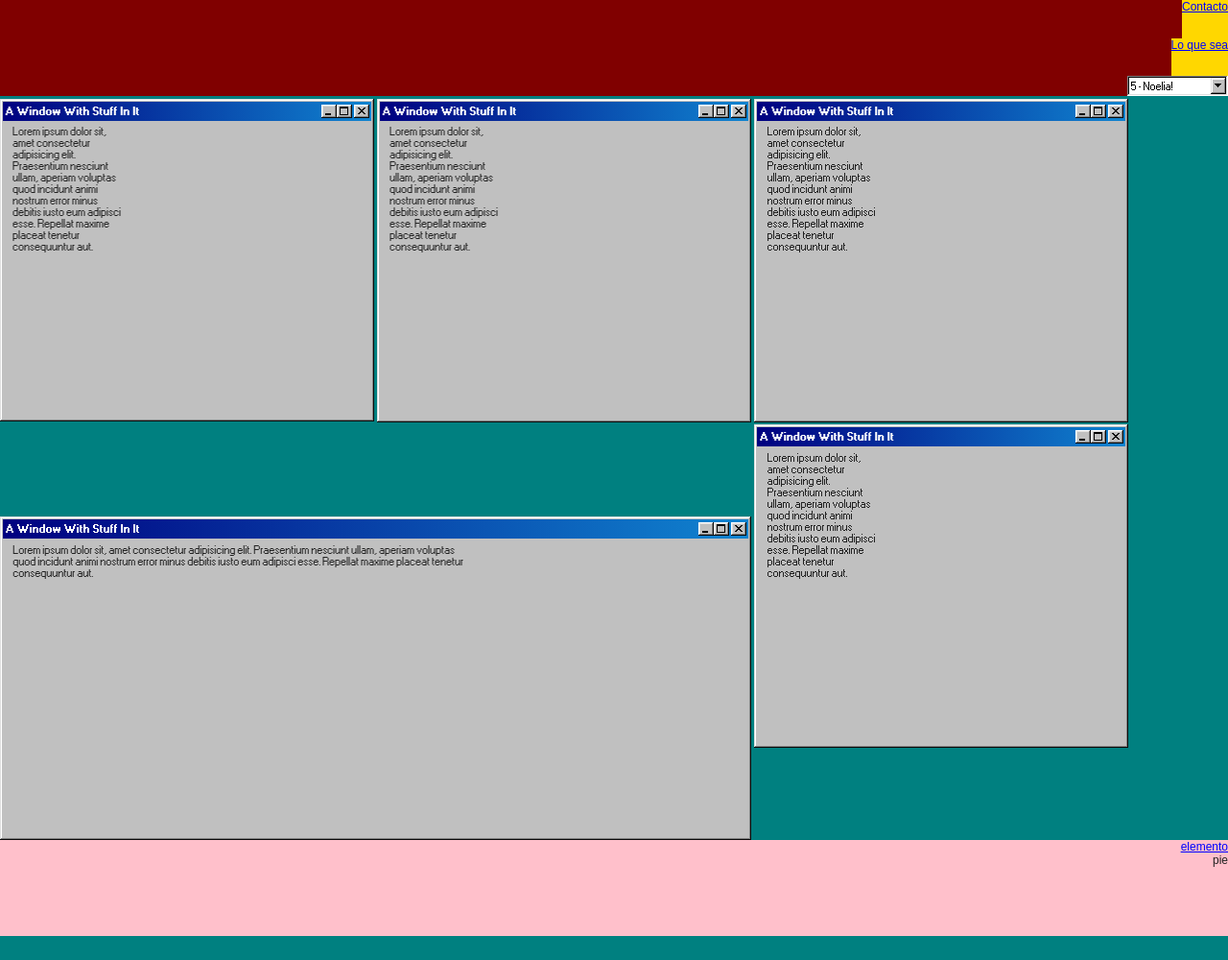
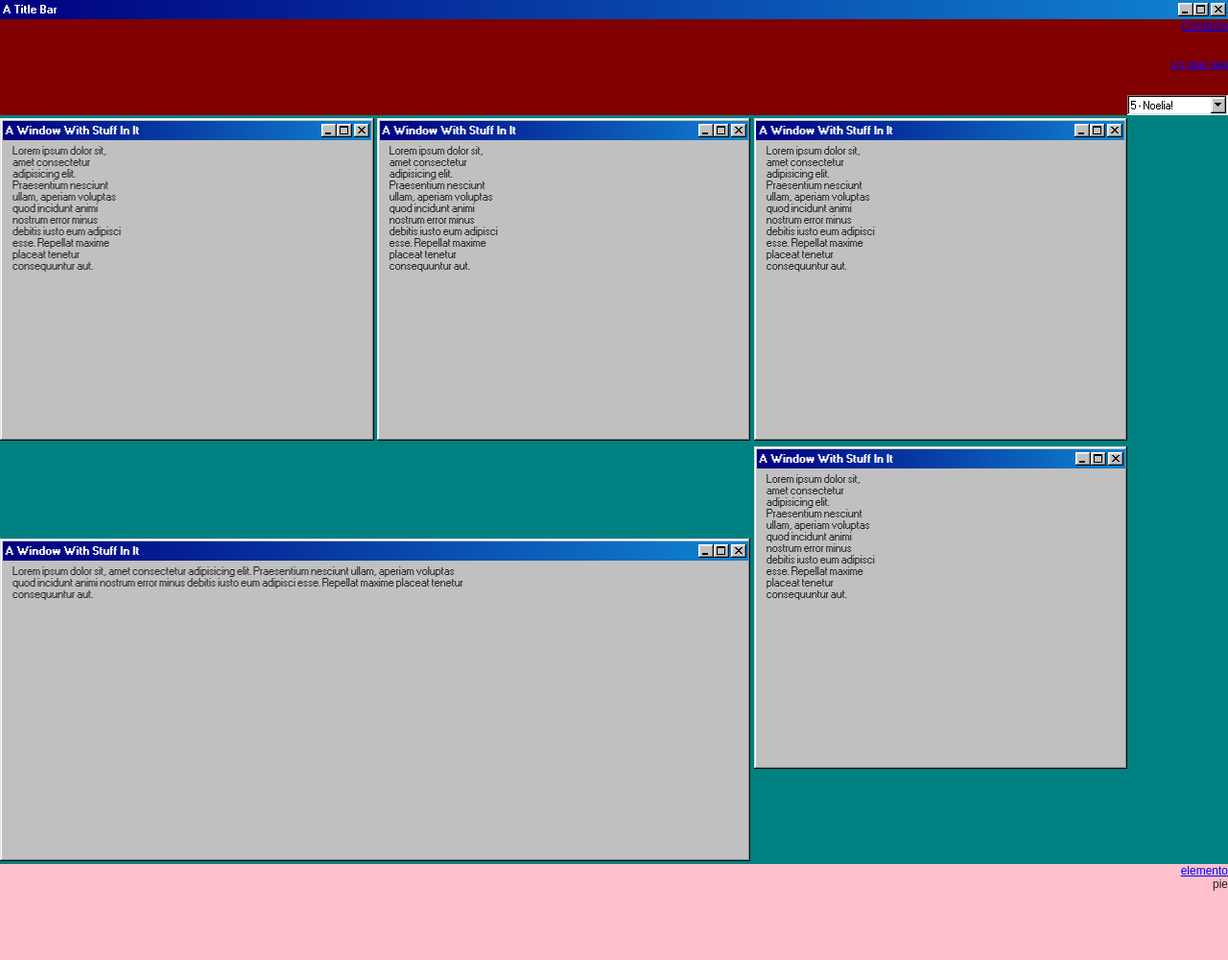
Before and after one commit to NoeliaGaray/flexboxwin, a website: page index.html in a window 1280 px wide. Shown: the whole page at 96% size. Before the commit the page ends 975 px from the top, so only its background shows below. Drawn offline with nearby package versions, Linux system fonts and the light colour scheme.

Commit message:
soilinda

```diff
--- a/css.css
+++ b/css.css
@@ -38,13 +38,15 @@ div {
   flex-grow: 1;
 }
 
-.encabezado > div {
+/* .encabezado > div {
   background-color: gold;
-}
+} */
 
 .redondo {
   /* margin: auto; */
   /* border-radius: 25px; */
+  /* align-content: center;
+  justify-content: center; */
   padding-top: 0.25em;
   padding-left: 0.25em;
   padding-right: 0.25em;
--- a/index.html
+++ b/index.html
@@ -10,7 +10,20 @@
   </head>
   <body>
     <div class="contenedor">
+      <div class="title-bar">
+        <div class="title-bar-text">A Title Bar</div>
+        <div class="title-bar-controls">
+          <button aria-label="Minimize"></button>
+          <button aria-label="Maximize"></button>
+          <button aria-label="Close"></button>
+        </div>
+      </div>
       <div class="encabezado altura">
+        <!-- probando lo del encabezado -->
+        <!-- <ul class="tree-view encabezado altura">
+          <li>We can put</li>
+          <li><strong style="color: purple;">✨ Whatever ✨</strong></li>
+          <li>We want in here</li> -->
           <select>
             <option>5 - Noelia!</option>
             <option>4 - Garay!</option>
@@ -20,6 +33,7 @@
           </select>
           <div id="menu1"><a href="#">Contacto</a></div>
           <div id="menu2"><a href="#">Lo que sea</a></div>
+        <!-- </ul> -->
       </div>
       <div class="window izquierda redondo">
         <div class="title-bar">
@@ -39,7 +53,7 @@
           </p>
         </div>
       </div>
-      <div class="window centro">
+      <div class="window centro redondo">
         <div class="title-bar">
           <div class="title-bar-text">A Window With Stuff In It</div>
           <div class="title-bar-controls">
@@ -57,7 +71,7 @@
           </p>
         </div>
       </div>
-      <div class="window derecha">
+      <div class="window derecha redondo">
         <div class="title-bar">
           <div class="title-bar-text">A Window With Stuff In It</div>
           <div class="title-bar-controls">
@@ -75,7 +89,7 @@
           </p>
         </div>
       </div>
-      <div class="window izquierda2">
+      <div class="window izquierda2 redondo">
         <div class="title-bar">
           <div class="title-bar-text">A Window With Stuff In It</div>
           <div class="title-bar-controls">
@@ -93,7 +107,7 @@
           </p>
         </div>
       </div>
-      <div class="window derecha2">
+      <div class="window derecha2 redondo">
         <div class="title-bar">
           <div class="title-bar-text">A Window With Stuff In It</div>
           <div class="title-bar-controls">
```
Lines whose indentation alone changed are shown as unchanged.
